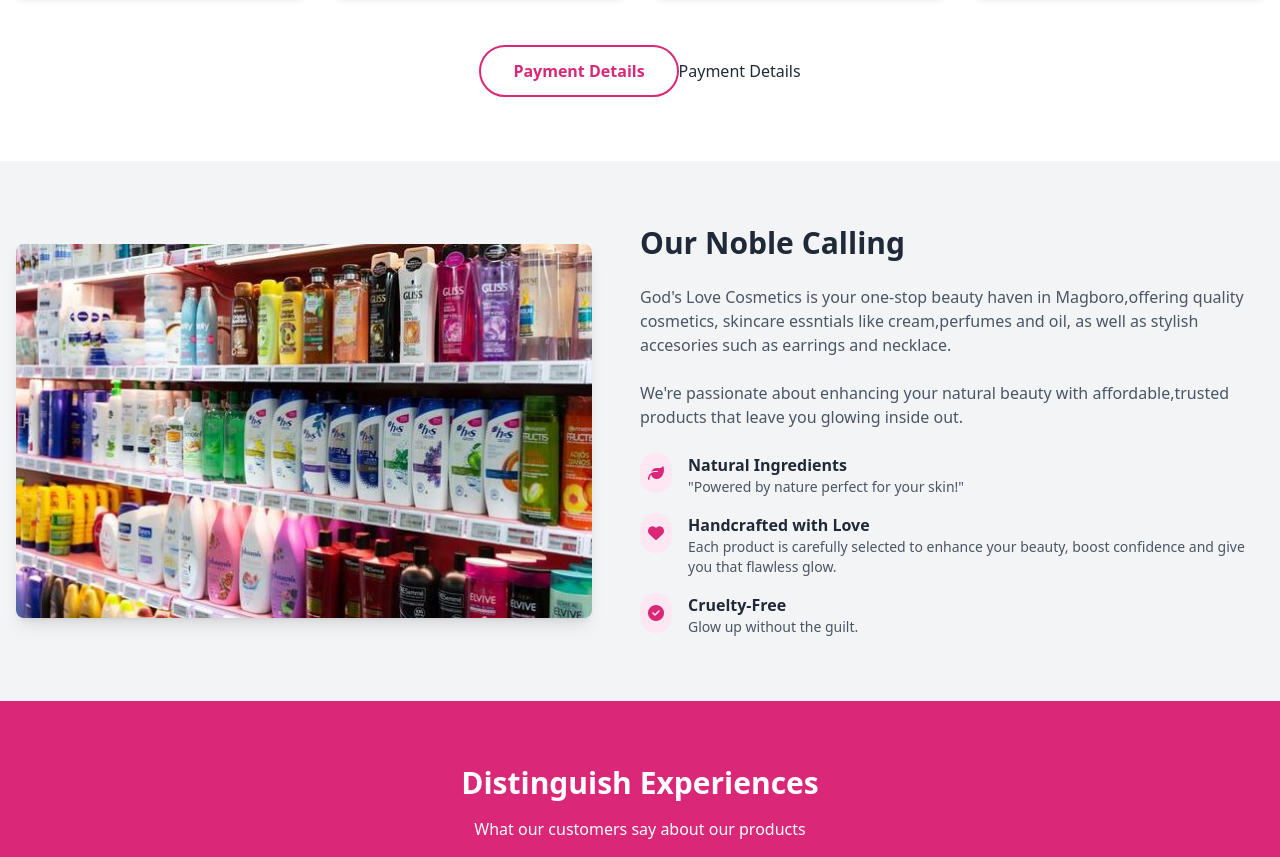
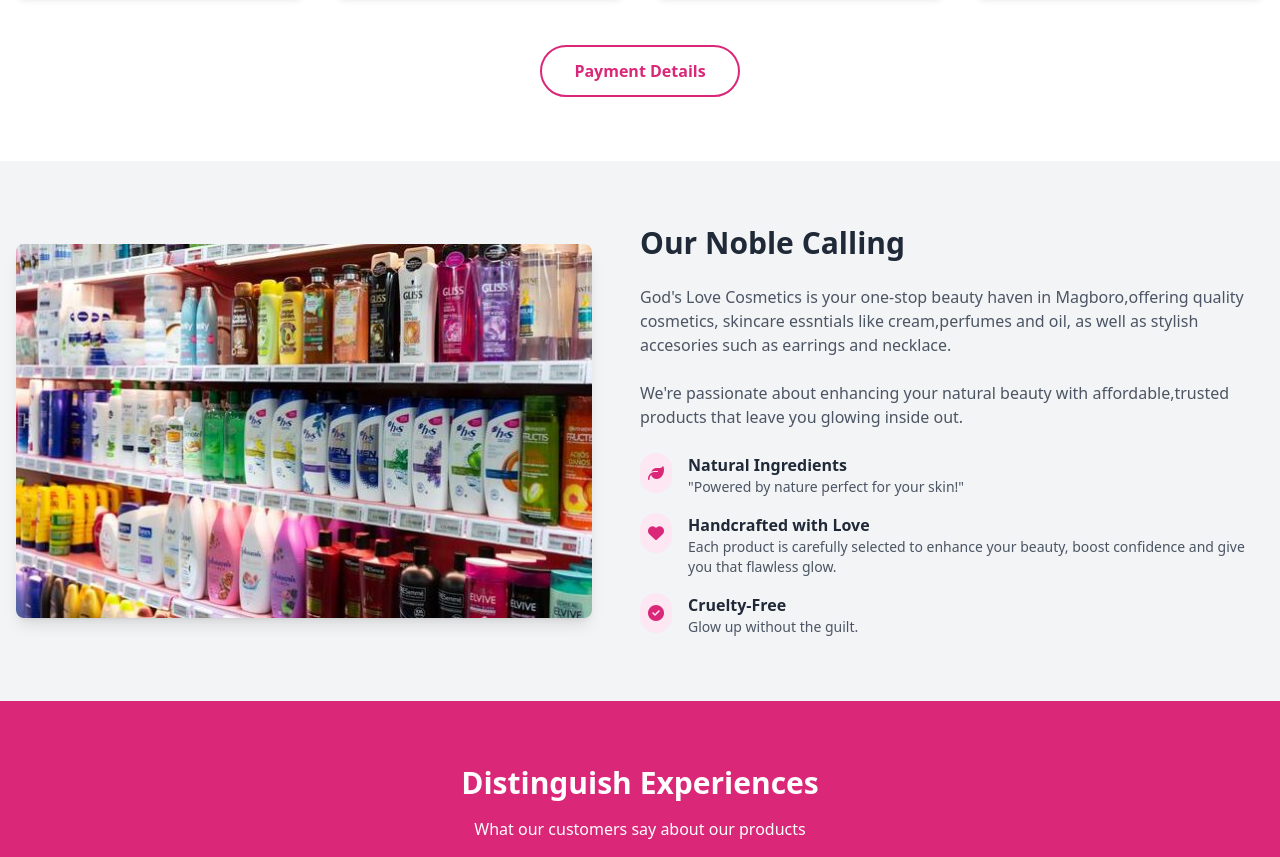
Before and after one commit to SammayEnterprise/gods_love, a plain HTML site: page index.html in a window 1280 px wide. Shown: the part 1463-2320 px from the top of the page. Drawn offline with nearby package versions, Linux system fonts and the light colour scheme.

Commit message:
Update index.html

```diff
--- a/index.html
+++ b/index.html
@@ -167,7 +167,7 @@
             </div>
 
             <div class="text-center mt-12">
-                <a href="#" class="inline-block border-2 border-pink-600 text-pink-600 hover:bg-pink-600 hover:text-white font-bold py-3 px-8 rounded-full transition duration-300">Payment Details<a href="about.html">Payment Details</a>
+                <a href="#" class="inline-block border-2 border-pink-600 text-pink-600 hover:bg-pink-600 hover:text-white font-bold py-3 px-8 rounded-full transition duration-300">Payment Details<a href="about.html"></a>
             </div>
         </div>
     </section>
```
